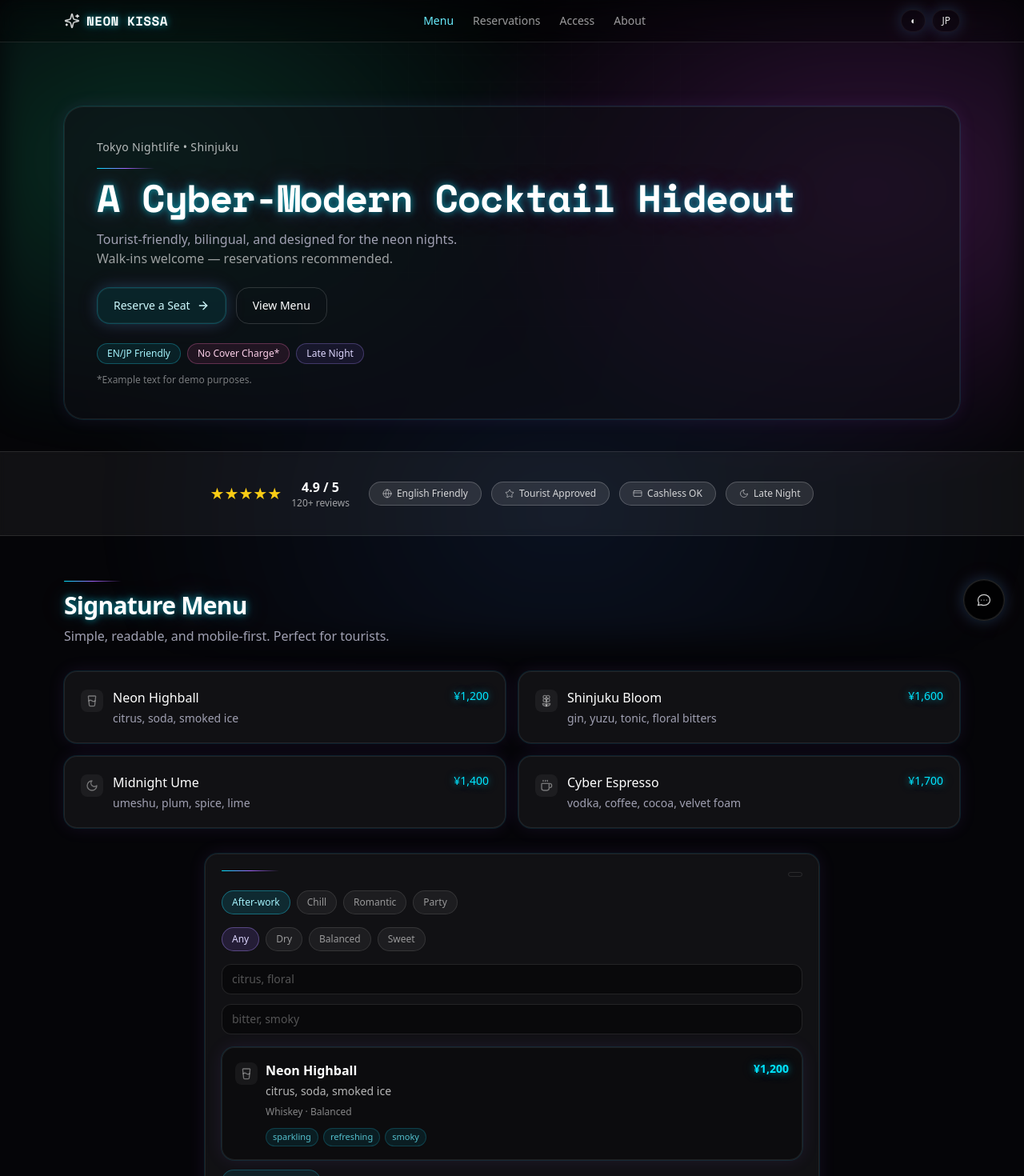
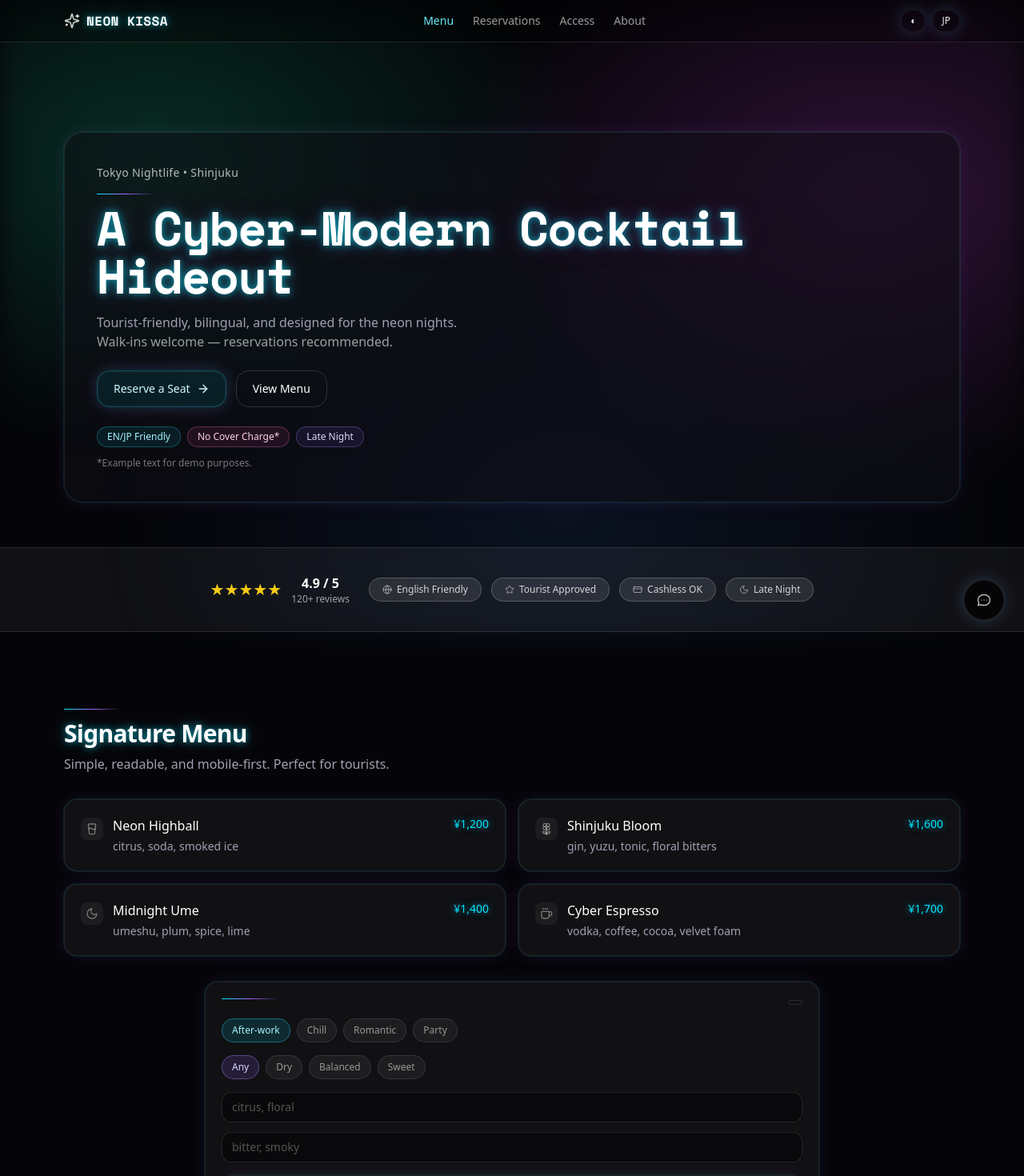
Before and after one commit to chemicalwolf1836/tokyo-neon-bar, a Next.js app: page / in a window 1280 px wide. Shown: the top 1470 px of the page at 80% size. Built offline with nearby package versions, Linux system fonts and the light colour scheme.

Commit message:
improve: larger hero heading and more vertical breathing room between sections

```diff
--- a/src/app/page.tsx
+++ b/src/app/page.tsx
@@ -251,7 +251,7 @@ function Section({
   children: React.ReactNode;
 }) {
   return (
-    <section id={id} className="scroll-mt-24 py-14 md:py-18">
+    <section id={id} className="scroll-mt-24 py-16 md:py-24">
       <div className="mx-auto w-full max-w-6xl px-4">
         <motion.div
           initial={{ opacity: 0, y: 14 }}
@@ -597,7 +597,7 @@ if (Object.keys(nextErrors).length > 0) {
         </AnimatePresence>
       </header>
 
-      <section className="relative pt-14 md:pt-20 pb-10">
+      <section className="relative pt-16 md:pt-28 pb-14">
         <div className="mx-auto w-full max-w-6xl px-4">
           <div className="glow-border neon-ring rounded-3xl p-6 md:p-10 bg-[rgba(16,16,22,0.55)]">
             <motion.p
@@ -614,7 +614,7 @@ if (Object.keys(nextErrors).length > 0) {
               initial={{ opacity: 0, y: 12 }}
               animate={{ opacity: 1, y: 0 }}
               transition={{ duration: 0.55, delay: 0.05 }}
-              className="neon-text mt-3 text-3xl md:text-5xl font-semibold tracking-tight"
+              className="neon-text mt-3 text-4xl md:text-6xl font-bold tracking-tight"
               style={{ fontFamily: "var(--font-mono)" }}
             >
               {t.hero.title}
```
